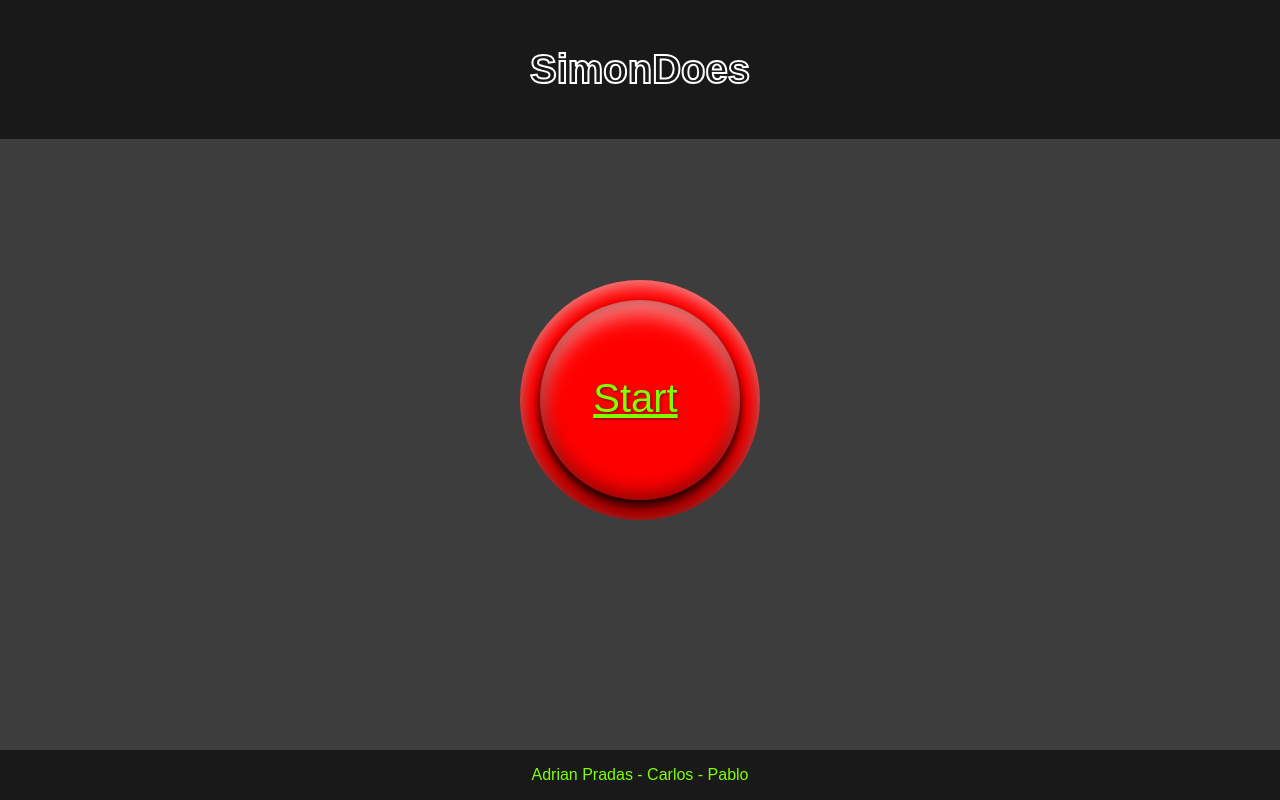
After one commit to PMartinOnTheCloud/SimonDoes, a PHP site: page /Home.php in a window 1280 px wide. The commit adds this page. Run offline with PHP 8.4, Linux system fonts and the light colour scheme.

Commit message:
wireframe

```diff
--- /dev/null
+++ b/CSS/Home.css
@@ -0,0 +1,131 @@
+* {box-sizing: border-box;}
+
+
+body{
+	margin: 0;
+  font-family: Arial, Helvetica, sans-serif;
+  background-color:#3d3d3d;
+}
+
+
+/* HEADER*/
+
+.header {
+  overflow: hidden;
+  background-color: #191919;
+  padding: 20px 10px;
+}
+
+
+.Logo {
+    color: transparent;
+    -moz-text-stroke-width: 2px;
+    -webkit-text-stroke-width: 2px;
+    -moz-text-stroke-color: #000000;
+    -webkit-text-stroke-color: #ffffff;
+ }
+
+.Logo {
+    position: relative;
+    text-align: center;
+    font-size: 40px;
+}
+
+.Logo::after {
+    content: "AWESOME TEXT";
+    font-size: 10rem;
+    letter-spacing: 0px;
+    background-size: 100%;
+    -webkit-text-fill-color: transparent;
+    -moz-text-fill-color: transparent;
+    -webkit-background-clip: text;
+    -moz-background-clip: text;
+    -moz-text-stroke-width: 0;
+    -webkit-text-stroke-width: 0;
+    position: absolute;
+    text-align: center;
+    left: 0px;
+    right: 0;
+    top: 0px;
+    z-index: -1;
+    background-color: #ff4c00;
+    transition: all 0.5s ease;
+    text-shadow: 10px 2px #6ac7c2;
+}
+
+/*BUTTON*/
+
+
+a#button {
+  position: absolute;
+  display: block;
+  text-align: center;
+  font: 2.5em/1em Arial, sans-serif;
+  color: #7fff00;
+  text-shadow: 1px 1px 3px rgba(0,0,0,0.5);
+  background: #f00;
+  width: 200px;
+  height: 200px;
+  top: 50%;
+  left: 50%;
+  margin: -100px 0 0 -100px;
+
+
+  -webkit-border-radius: 50%;
+  border-radius: 50%;
+  -webkit-box-shadow: inset 0 -5px 20px rgba(0,0,0,0.5), inset 0 15px 20px rgba(255,255,255,0.5), 0 5px 10px rgba(0,0,0,0.75), 0 10px 10px rgba(0,0,0,0.5);
+  box-shadow: inset 0 -5px 20px rgba(0,0,0,0.5), inset 0 15px 20px rgba(255,255,255,0.5), 0 5px 10px rgba(0,0,0,0.75), 0 10px 10px rgba(0,0,0,0.5);
+  -webkit-box-sizing: border-box;
+  -moz-box-sizing: border-box;
+  box-sizing: border-box;
+  padding: 78px 9px 0 0;
+  cursor: pointer;
+  -webkit-transition: all 0.1s ease;
+  -moz-transition: all 0.1s ease;
+  -o-transition: all 0.1s ease;
+  -ms-transition: all 0.1s ease;
+  transition: all 0.1s ease;
+
+}
+a#button:before {
+  content: " ";
+  display: block;
+  position: absolute;
+  z-index: -5;
+  width: 240px;
+  height: 240px;
+  top: 50%;
+  left: 50%;
+
+
+  -webkit-border-radius: 50%;
+  border-radius: 50%;
+  background: #f00;
+  top: -20px;
+  left: -20px;
+  -webkit-box-shadow: inset 0 7px 15px rgba(255,255,255,0.5), inset 0 -7px 15px rgba(0,0,0,0.5);
+  box-shadow: inset 0 7px 15px rgba(255,255,255,0.5), inset 0 -7px 15px rgba(0,0,0,0.5);
+}
+
+a#button:active {
+  -webkit-box-shadow: inset 0 0 20px rgba(0,0,0,0.5);
+  box-shadow: inset 0 0 20px rgba(0,0,0,0.5);
+  color: #7fff00;
+}
+
+
+
+
+/*FOOTER*/
+
+.footer {
+
+   	position: fixed;
+  	background-color: black;
+   	box-sizing: border-box;
+   	bottom: 0;
+   	width: 100%;
+   	background-color: #191919;
+   	color: #7fff00;
+   	text-align: center;
+}
--- /dev/null
+++ b/Home.php
@@ -0,0 +1,21 @@
+<!DOCTYPE html>
+<html lang="es">
+<head>
+	<meta charset="utf-8">
+	<title>Home</title>
+	<link rel="stylesheet" type="text/css" href="CSS/Home.css">
+</head>
+<body>
+	<div class="header">
+		<h1 class="Logo">SimonDoes</h1>
+	</div>
+
+
+	<a href="to_play.php" id="button">Start</a>
+
+
+	<div class="footer">
+		<p>Adrian Pradas - Carlos - Pablo </p>
+	</div>
+</body>
+</html>
--- a/index.html
+++ b/header_footer.php
@@ -7,7 +7,7 @@
 </head>
 <body>
 	<div class="header">
-		<a class="logo">SimonDoes</a>
+		<a class="Logo">SimonDoes</a>
 		<div class="header-right">
 			<a class="active" href="#home">Home</a>
 		</div>
```
Also changed, not shown: CSS/SimonDoes.css (+39 -9 lines), exit.php (added, +9 -0 lines), gameover.php (added, +9 -0 lines), to_play.php (added, +10 -0 lines), win.php (added, +9 -0 lines).
